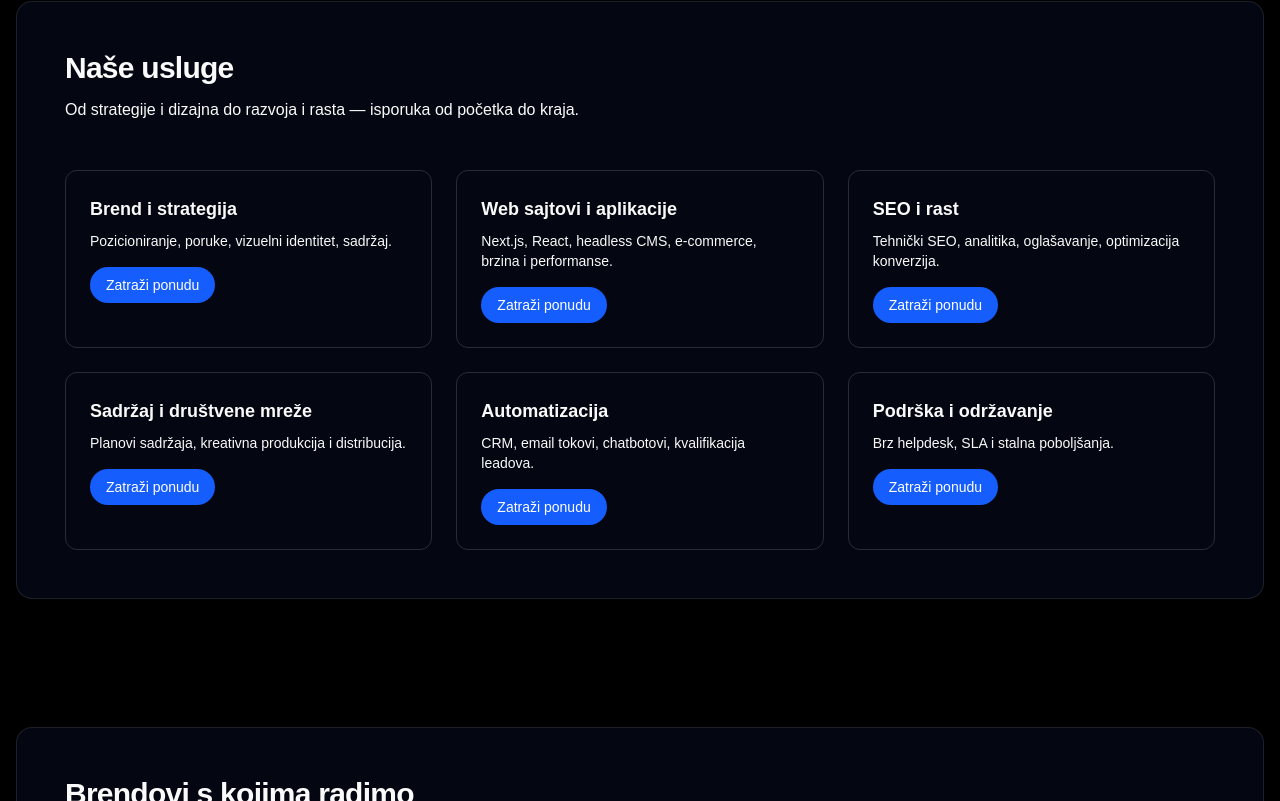
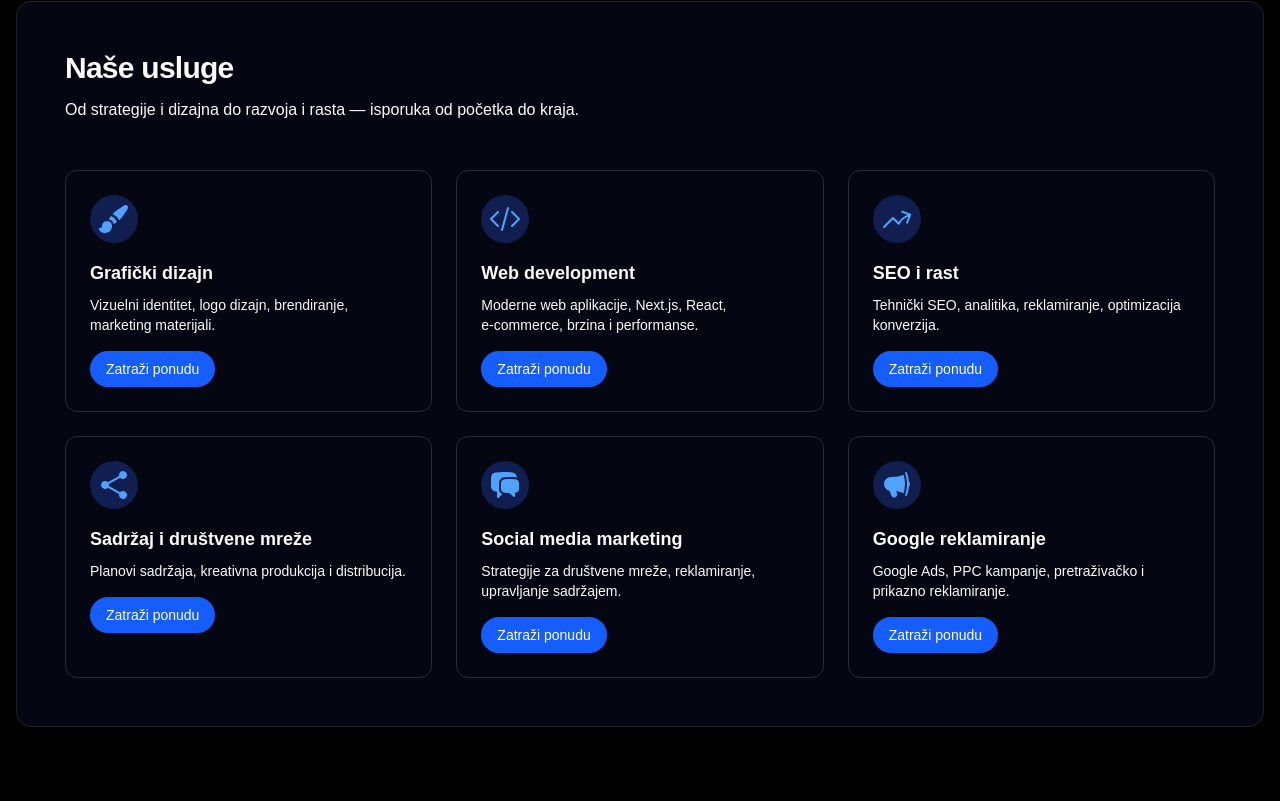
Before and after one commit to SergejNov/iCode-Portfolio, a Next.js app: page / in a window 1280 px wide. Shown: the part 639-1440 px from the top of the page. Built offline with nearby package versions, Linux system fonts and the light colour scheme.

Commit message:
Dodane ikone i usluge poboljsane

```diff
--- a/app/page.tsx
+++ b/app/page.tsx
@@ -1,9 +1,15 @@
 
-
-import Image from "next/image";
 import ContactForm from "./components/ContactForm";
 import Header from "./components/Header";
-import { PhoneIcon } from '@heroicons/react/24/solid';
+import {
+  PhoneIcon,
+  PaintBrushIcon,
+  CodeBracketIcon,
+  ArrowTrendingUpIcon,
+  ShareIcon,
+  ChatBubbleLeftRightIcon,
+  MegaphoneIcon
+} from '@heroicons/react/24/solid';
 
 export default function Home() {
   return (
@@ -58,14 +64,43 @@ export default function Home() {
 </p>
   <div className="mt-12 grid gap-6 sm:grid-cols-2 lg:grid-cols-3">
     {[
-      { title: "Brend i strategija", desc: "Pozicioniranje, poruke, vizuelni identitet, sadržaj." },
-      { title: "Web sajtovi i aplikacije", desc: "Next.js, React, headless CMS, e‑commerce, brzina i performanse." },
-      { title: "SEO i rast", desc: "Tehnički SEO, analitika, oglašavanje, optimizacija konverzija." },
-      { title: "Sadržaj i društvene mreže", desc: "Planovi sadržaja, kreativna produkcija i distribucija." },
-      { title: "Automatizacija", desc: "CRM, email tokovi, chatbotovi, kvalifikacija leadova." },
-      { title: "Podrška i održavanje", desc: "Brz helpdesk, SLA i stalna poboljšanja." }
+      {
+        title: "Grafički dizajn",
+        desc: "Vizuelni identitet, logo dizajn, brendiranje, marketing materijali.",
+        icon: <PaintBrushIcon className="h-8 w-8 text-blue-400" />
+      },
+      {
+        title: "Web development",
+        desc: "Moderne web aplikacije, Next.js, React, e‑commerce, brzina i performanse.",
+        icon: <CodeBracketIcon className="h-8 w-8 text-blue-400" />
+      },
+      {
+        title: "SEO i rast",
+        desc: "Tehnički SEO, analitika, reklamiranje, optimizacija konverzija.",
+        icon: <ArrowTrendingUpIcon className="h-8 w-8 text-blue-400" />
+      },
+      {
+        title: "Sadržaj i društvene mreže",
+        desc: "Planovi sadržaja, kreativna produkcija i distribucija.",
+        icon: <ShareIcon className="h-8 w-8 text-blue-400" />
+      },
+      {
+        title: "Social media marketing",
+        desc: "Strategije za društvene mreže, reklamiranje, upravljanje sadržajem.",
+        icon: <ChatBubbleLeftRightIcon className="h-8 w-8 text-blue-400" />
+      },
+      {
+        title: "Google reklamiranje",
+        desc: "Google Ads, PPC kampanje, pretraživačko i prikazno reklamiranje.",
+        icon: <MegaphoneIcon className="h-8 w-8 text-blue-400" />
+      }
     ].map((service, index) => (
       <div key={index} className="mx-auto w-full max-w-md rounded-xl border border-white/15 p-6 text-center transition hover:shadow-md hover:shadow-zinc-800/50 sm:mx-0 sm:max-w-none sm:text-left">
+        <div className="mb-4 flex justify-center sm:justify-start">
+          <div className="flex h-12 w-12 items-center justify-center rounded-full bg-blue-900/50">
+            {service.icon}
+          </div>
+        </div>
         <h3 className="text-lg font-semibold">{service.title}</h3>
         <p className="mt-2 text-sm ">{service.desc}</p>
         <div className="mt-4 flex justify-center sm:justify-start">
```
